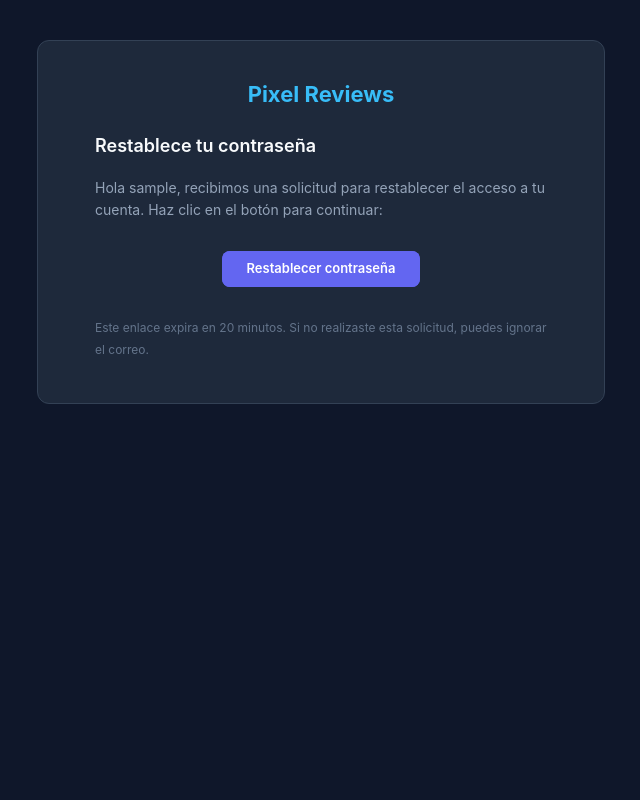
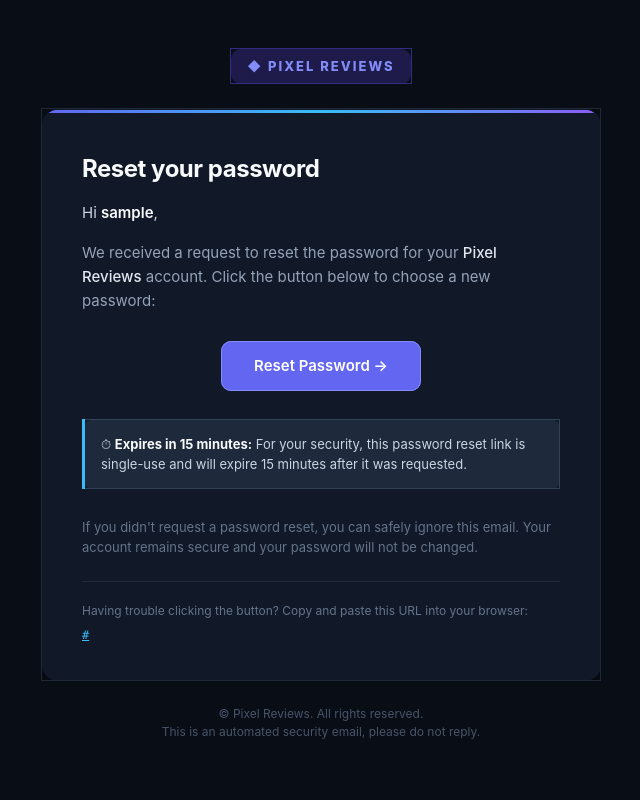
Before and after one commit to Yisusocanto/pixel-reviews-api, a Python web app: template templates/forgot-password.html in a window 1280 px wide. Shown: the whole page, without its empty margins (319-959 px from the left). Run offline with Jinja, Linux system fonts and the light colour scheme; the template is opened without the code that fills it: most values are stand-ins (such as "Sample title", 1, 10 or a date in 2020).

Commit message:
feat: redesign password reset email template for improved user experience and accessibility

```diff
--- a/templates/forgot-password.html
+++ b/templates/forgot-password.html
@@ -1,13 +1,15 @@
 <!doctype html>
-<html lang="und" dir="auto" xmlns="http://www.w3.org/1999/xhtml" xmlns:v="urn:schemas-microsoft-com:vml" xmlns:o="urn:schemas-microsoft-com:office:office">
+<html lang="en" dir="ltr" xmlns="http://www.w3.org/1999/xhtml" xmlns:v="urn:schemas-microsoft-com:vml" xmlns:o="urn:schemas-microsoft-com:office:office">
 
 <head>
-  <title>Recuperar contraseña - Pixel Reviews</title>
+  <title>Reset Your Password - Pixel Reviews</title>
   <!--[if !mso]><!-->
   <meta http-equiv="X-UA-Compatible" content="IE=edge">
   <!--<![endif]-->
   <meta http-equiv="Content-Type" content="text/html; charset=UTF-8">
   <meta name="viewport" content="width=device-width, initial-scale=1">
+  <meta name="color-scheme" content="dark light">
+  <meta name="supported-color-schemes" content="dark light">
   <style type="text/css">
     #outlook a {
       padding: 0;
@@ -18,6 +20,7 @@
       padding: 0;
       -webkit-text-size-adjust: 100%;
       -ms-text-size-adjust: 100%;
+      background-color: #090d16;
     }
 
     table,
@@ -38,7 +41,22 @@
 
     p {
       display: block;
-      margin: 13px 0;
+      margin: 0;
+    }
+
+    @media only screen and (max-width: 600px) {
+      .email-container {
+        width: 100% !important;
+      }
+
+      .card-padding {
+        padding: 28px 20px !important;
+      }
+
+      .cta-button {
+        width: 100% !important;
+        text-align: center !important;
+      }
     }
   </style>
   <!--[if mso]>
@@ -51,80 +69,76 @@
     </xml>
   </noscript>
   <![endif]-->
-  <!--[if lte mso 11]>
-    <style type="text/css">
-      .mj-outlook-group-fix { width:100% !important; }
-    </style>
-    <![endif]-->
-  <!--[if !mso]><!-->
-  <link href="https://fonts.googleapis.com/css?family=Roboto:300,400,500,700" rel="stylesheet" type="text/css">
-  <style type="text/css">
-    @import url(https://fonts.googleapis.com/css?family=Roboto:300,400,500,700);
-  </style>
-  <!--<![endif]-->
-  <style type="text/css">
-    @media only screen and (min-width:480px) {
-      .mj-column-per-100 {
-        width: 100% !important;
-        max-width: 100%;
-      }
-    }
-  </style>
-  <style media="screen and (min-width:480px)">
-    .moz-text-html .mj-column-per-100 {
-      width: 100% !important;
-      max-width: 100%;
-    }
-  </style>
 </head>
 
-<body style="word-spacing:normal;background-color:#0f172a;">
-  <div aria-label="Recuperar contraseña - Pixel Reviews" aria-roledescription="email" role="article" lang="und" dir="auto" style="word-spacing:normal;background-color:#0f172a;">
-    <!--[if mso | IE]><table align="center" border="0" cellpadding="0" cellspacing="0" class="" role="presentation" style="width:600px;" width="600" ><tr><td style="line-height:0px;font-size:0px;mso-line-height-rule:exactly;"><![endif]-->
-    <div style="margin:0px auto;max-width:600px;">
-      <table align="center" border="0" cellpadding="0" cellspacing="0" role="presentation" style="width:100%;">
+<body style="margin:0;padding:0;word-spacing:normal;background-color:#090d16;">
+  <!-- Hidden Preheader Text -->
+  <div style="display:none;font-size:1px;color:#090d16;line-height:1px;max-height:0px;max-width:0px;opacity:0;overflow:hidden;">
+    Reset your Pixel Reviews password. This link is valid for 15 minutes.
+  </div>
+
+  <div role="article" aria-roledescription="email" aria-label="Reset Your Password - Pixel Reviews" lang="en" dir="ltr" style="background-color:#090d16;padding:48px 16px;">
+    <table align="center" border="0" cellpadding="0" cellspacing="0" role="presentation" class="email-container" style="width:100%;max-width:560px;margin:0 auto;">
+      <tbody>
+        <!-- Brand Header -->
+        <tr>
+          <td align="center" style="padding-bottom:24px;">
+            <table border="0" cellpadding="0" cellspacing="0" role="presentation">
               <tbody>
                 <tr>
-            <td style="direction:ltr;font-size:0px;padding:40px 16px;text-align:center;">
-              <!--[if mso | IE]><table role="presentation" border="0" cellpadding="0" cellspacing="0"><tr><td class="" style="vertical-align:top;width:568px;" ><![endif]-->
-              <div class="mj-column-per-100 mj-outlook-group-fix" style="font-size:0px;text-align:left;direction:ltr;display:inline-block;vertical-align:top;width:100%;">
-                <table border="0" cellpadding="0" cellspacing="0" role="presentation" width="100%" style="border-collapse:separate;">
-                  <tbody>
-                    <tr>
-                      <td style="background-color:#1e293b;border:1px solid #334155;border-radius:12px;vertical-align:top;border-collapse:separate;padding:32px;">
-                        <table border="0" cellpadding="0" cellspacing="0" role="presentation" style="" width="100%">
-                          <tbody>
-                            <tr>
-                              <td align="center" style="font-size:0px;padding:10px 25px;padding-bottom:20px;word-break:break-word;">
-                                <div style="font-family:-apple-system, BlinkMacSystemFont, 'Segoe UI', Roboto, Helvetica, Arial, sans-serif;font-size:22px;font-weight:700;line-height:22px;text-align:center;color:#38bdf8;">Pixel Reviews</div>
-                              </td>
-                            </tr>
-                            <tr>
-                              <td align="left" style="font-size:0px;padding:10px 25px;word-break:break-word;">
-                                <div style="font-family:-apple-system, BlinkMacSystemFont, 'Segoe UI', Roboto, Helvetica, Arial, sans-serif;font-size:18px;font-weight:600;line-height:22px;text-align:left;color:#f8fafc;">Restablece tu contraseña</div>
-                              </td>
-                            </tr>
-                            <tr>
-                              <td align="left" style="font-size:0px;padding:10px 25px;word-break:break-word;">
-                                <div style="font-family:-apple-system, BlinkMacSystemFont, 'Segoe UI', Roboto, Helvetica, Arial, sans-serif;font-size:14px;line-height:22px;text-align:left;color:#94a3b8;">Hola {{ username }}, recibimos una solicitud para restablecer el acceso a tu cuenta. Haz clic en el botón para continuar:</div>
-                              </td>
-                            </tr>
-                            <tr>
-                              <td align="center" style="font-size:0px;padding:20px 0;word-break:break-word;">
-                                <table border="0" cellpadding="0" cellspacing="0" role="presentation" style="border-collapse:separate;line-height:100%;">
-                                  <tbody>
-                                    <tr>
-                                      <td align="center" bgcolor="#6366f1" role="presentation" style="border:none;border-radius:8px;cursor:auto;mso-padding-alt:10px 25px;background:#6366f1;" valign="middle">
-                                        <a href="{{ reset_url }}" style="display:inline-block;background:#6366f1;color:#ffffff;font-family:-apple-system, BlinkMacSystemFont, 'Segoe UI', Roboto, Helvetica, Arial, sans-serif;font-size:13px;font-weight:600;line-height:120%;margin:0;text-decoration:none;text-transform:none;padding:10px 25px;mso-padding-alt:0px;border-radius:8px;" target="_blank"> Restablecer contraseña </a>
+                  <td align="center" style="background-color:#1e1b4b;border:1px solid #312e81;border-radius:10px;padding:8px 16px;">
+                    <span style="font-family:-apple-system, BlinkMacSystemFont, 'Segoe UI', Roboto, Helvetica, Arial, sans-serif;font-size:13px;font-weight:800;letter-spacing:2px;text-transform:uppercase;color:#818cf8;">
+                      &#9670; PIXEL REVIEWS
+                    </span>
                   </td>
                 </tr>
               </tbody>
             </table>
           </td>
         </tr>
+
+        <!-- Main Card -->
         <tr>
-                              <td align="left" style="font-size:0px;padding:10px 25px;word-break:break-word;">
-                                <div style="font-family:-apple-system, BlinkMacSystemFont, 'Segoe UI', Roboto, Helvetica, Arial, sans-serif;font-size:12px;line-height:22px;text-align:left;color:#64748b;">Este enlace expira en 20 minutos. Si no realizaste esta solicitud, puedes ignorar el correo.</div>
+          <td style="background-color:#111827;border:1px solid #1f2937;border-radius:16px;overflow:hidden;box-shadow:0 20px 25px -5px rgba(0, 0, 0, 0.5);">
+            <!-- Top Accent Bar -->
+            <table border="0" cellpadding="0" cellspacing="0" role="presentation" width="100%">
+              <tbody>
+                <tr>
+                  <td height="4" style="background:linear-gradient(90deg, #6366f1 0%, #38bdf8 50%, #8b5cf6 100%);background-color:#6366f1;font-size:0;line-height:0;">&nbsp;</td>
+                </tr>
+              </tbody>
+            </table>
+
+            <!-- Card Content -->
+            <table border="0" cellpadding="0" cellspacing="0" role="presentation" width="100%">
+              <tbody>
+                <tr>
+                  <td class="card-padding" style="padding:40px 40px 36px 40px;">
+                    <!-- Title -->
+                    <h1 style="margin:0 0 16px 0;font-family:-apple-system, BlinkMacSystemFont, 'Segoe UI', Roboto, Helvetica, Arial, sans-serif;font-size:24px;font-weight:700;line-height:32px;color:#f9fafb;letter-spacing:-0.02em;">
+                      Reset your password
+                    </h1>
+
+                    <!-- Greeting & Body -->
+                    <p style="margin:0 0 16px 0;font-family:-apple-system, BlinkMacSystemFont, 'Segoe UI', Roboto, Helvetica, Arial, sans-serif;font-size:15px;line-height:24px;color:#cbd5e1;">
+                      Hi <strong style="color:#f8fafc;font-weight:600;">{{ username }}</strong>,
+                    </p>
+                    <p style="margin:0 0 28px 0;font-family:-apple-system, BlinkMacSystemFont, 'Segoe UI', Roboto, Helvetica, Arial, sans-serif;font-size:15px;line-height:24px;color:#94a3b8;">
+                      We received a request to reset the password for your <strong style="color:#e2e8f0;font-weight:500;">Pixel Reviews</strong> account. Click the button below to choose a new password:
+                    </p>
+
+                    <!-- CTA Button -->
+                    <table border="0" cellpadding="0" cellspacing="0" role="presentation" width="100%" style="margin-bottom:28px;">
+                      <tbody>
+                        <tr>
+                          <td align="center">
+                            <table border="0" cellpadding="0" cellspacing="0" role="presentation" class="cta-button">
+                              <tbody>
+                                <tr>
+                                  <td align="center" bgcolor="#6366f1" role="presentation" style="border-radius:10px;background-color:#6366f1;">
+                                    <a href="{{ reset_url }}" target="_blank" style="display:inline-block;background-color:#6366f1;color:#ffffff;font-family:-apple-system, BlinkMacSystemFont, 'Segoe UI', Roboto, Helvetica, Arial, sans-serif;font-size:15px;font-weight:600;line-height:20px;text-decoration:none;padding:14px 32px;border-radius:10px;border:1px solid #818cf8;">
+                                      Reset Password &rarr;
+                                    </a>
                                   </td>
                                 </tr>
                               </tbody>
@@ -133,15 +147,60 @@
                         </tr>
                       </tbody>
                     </table>
-              </div>
-              <!--[if mso | IE]></td></tr></table><![endif]-->
+
+                    <!-- Expiration Notice Box -->
+                    <table border="0" cellpadding="0" cellspacing="0" role="presentation" width="100%" style="margin-bottom:28px;">
+                      <tbody>
+                        <tr>
+                          <td style="background-color:#1e293b;border:1px solid #334155;border-left:3px solid #38bdf8;border-radius:8px;padding:14px 16px;">
+                            <p style="margin:0;font-family:-apple-system, BlinkMacSystemFont, 'Segoe UI', Roboto, Helvetica, Arial, sans-serif;font-size:13px;line-height:20px;color:#cbd5e1;">
+                              &#9201; <strong style="color:#f8fafc;">Expires in 15 minutes:</strong> For your security, this password reset link is single-use and will expire 15 minutes after it was requested.
+                            </p>
+                          </td>
+                        </tr>
+                      </tbody>
+                    </table>
+
+                    <!-- Security Notice -->
+                    <p style="margin:0 0 24px 0;font-family:-apple-system, BlinkMacSystemFont, 'Segoe UI', Roboto, Helvetica, Arial, sans-serif;font-size:13px;line-height:20px;color:#64748b;">
+                      If you didn't request a password reset, you can safely ignore this email. Your account remains secure and your password will not be changed.
+                    </p>
+
+                    <!-- Divider -->
+                    <table border="0" cellpadding="0" cellspacing="0" role="presentation" width="100%" style="margin-bottom:20px;">
+                      <tbody>
+                        <tr>
+                          <td height="1" style="background-color:#1f2937;font-size:0;line-height:0;">&nbsp;</td>
+                        </tr>
+                      </tbody>
+                    </table>
+
+                    <!-- Fallback Link -->
+                    <p style="margin:0 0 6px 0;font-family:-apple-system, BlinkMacSystemFont, 'Segoe UI', Roboto, Helvetica, Arial, sans-serif;font-size:12px;line-height:18px;color:#64748b;">
+                      Having trouble clicking the button? Copy and paste this URL into your browser:
+                    </p>
+                    <p style="margin:0;font-family:ui-monospace, SFMono-Regular, Menlo, Monaco, Consolas, monospace;font-size:12px;line-height:18px;word-break:break-all;">
+                      <a href="{{ reset_url }}" target="_blank" style="color:#38bdf8;text-decoration:underline;">{{ reset_url }}</a>
+                    </p>
+                  </td>
+                </tr>
+              </tbody>
+            </table>
+          </td>
+        </tr>
+
+        <!-- Footer -->
+        <tr>
+          <td align="center" style="padding:24px 16px 0 16px;">
+            <p style="margin:0;font-family:-apple-system, BlinkMacSystemFont, 'Segoe UI', Roboto, Helvetica, Arial, sans-serif;font-size:12px;line-height:18px;color:#475569;">
+              &copy; Pixel Reviews. All rights reserved.<br>
+              This is an automated security email, please do not reply.
+            </p>
           </td>
         </tr>
       </tbody>
     </table>
   </div>
-    <!--[if mso | IE]></td></tr></table><![endif]-->
-  </div>
 </body>
 
 </html>
```
Lines whose indentation alone changed are shown as unchanged.
